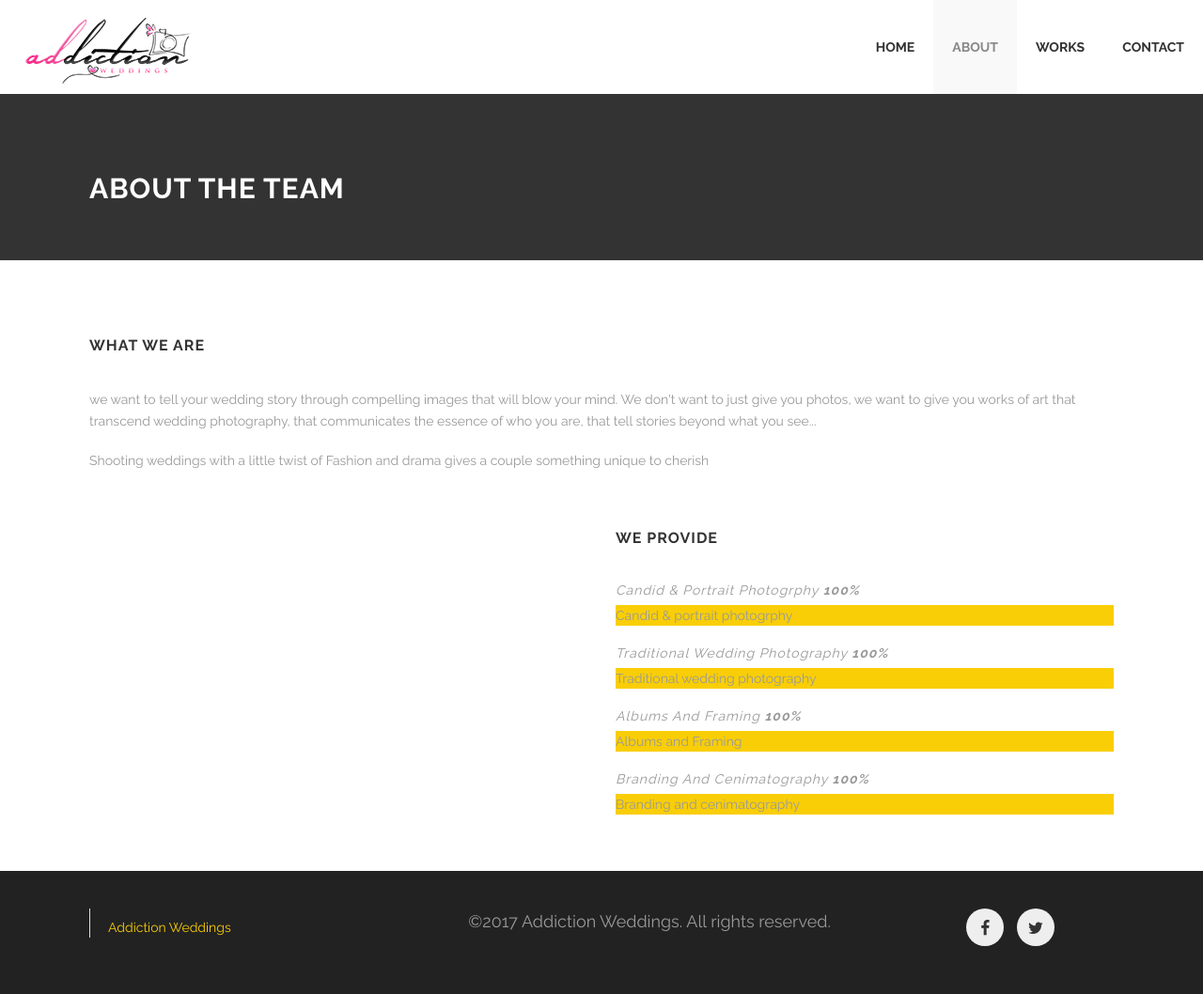
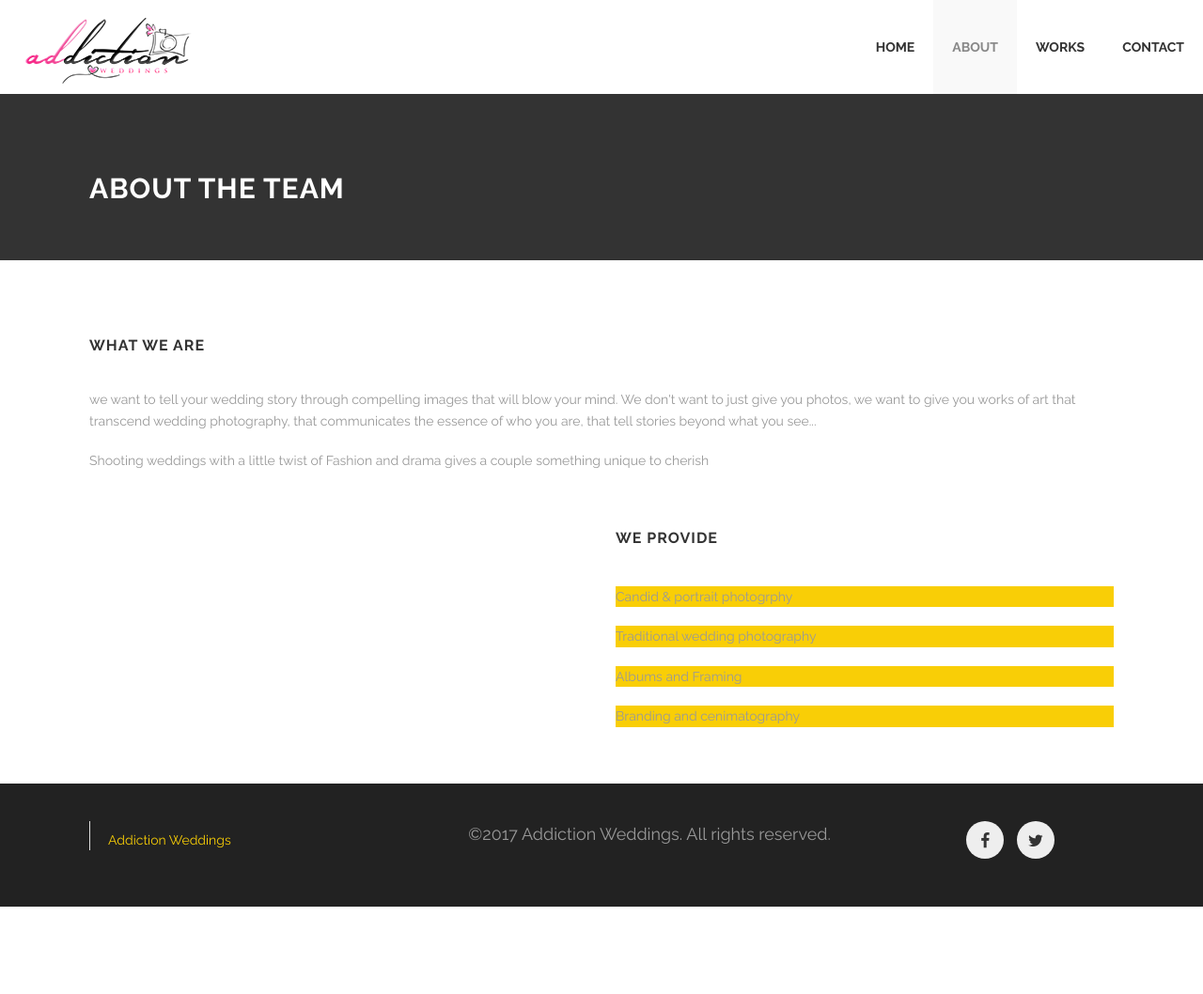
Before and after one commit to prabintp/sandinew, a Jekyll site: the page built from about.markdown, in a window 1280 px wide. Shown: the whole page at 94% size. Built offline with Jekyll 4.4.1, drawn with Linux system fonts in a browser that asks for light colours; after the commit the page ends 965 px from its top, so only the background shows below that.

Commit message:
Updated About

```diff
--- a/about.markdown
+++ b/about.markdown
@@ -97,8 +97,8 @@ layout: default
           {% for skill in page.skills %}
             <li>
               <h4 style=''>
-                {{skill.title}}
-                <strong>{{skill.percent}}%</strong>
+
+                <!--<strong>{{skill.percent}}%</strong>-->
               </h4>
               <p class='highlighted' style="height:auto" data-percent='{{skill.percent}}'>{{skill.title}}</p>
             </li>
```
